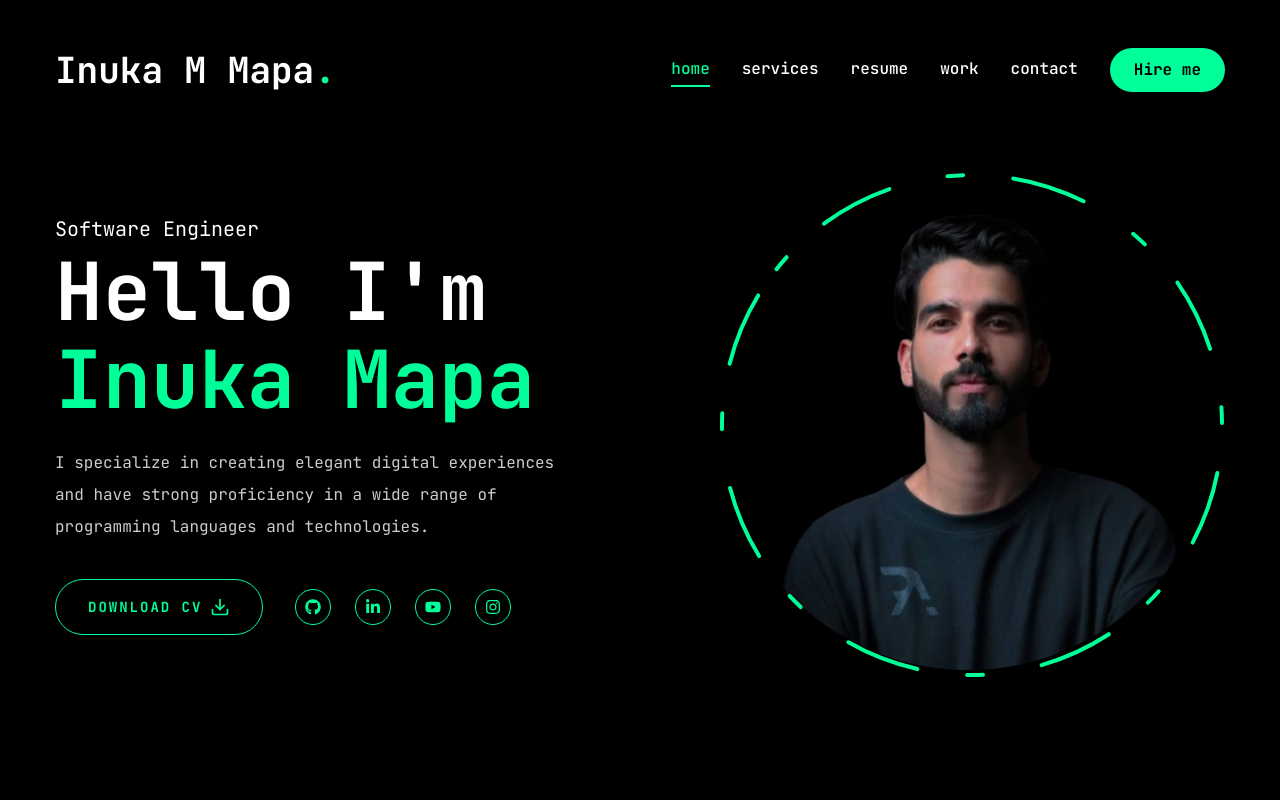
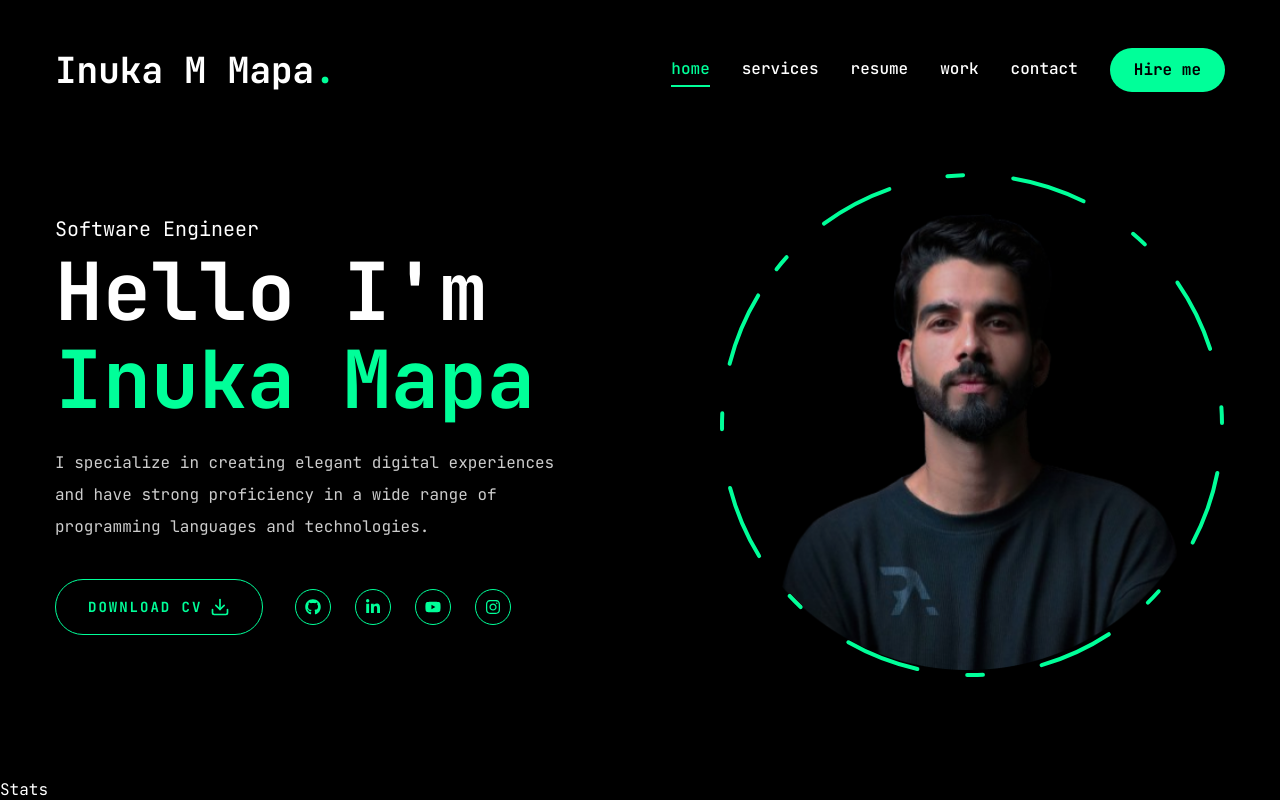
Before and after one commit to InukaMapa/My-New-Portfolio, a Next.js app: page / in a window 1280 px wide. Built offline with nearby package versions, Linux system fonts and the light colour scheme.

Commit message:
update Stats.jsx

```diff
--- a/app/page.jsx
+++ b/app/page.jsx
@@ -2,6 +2,7 @@ import { Button } from "@/components/ui/button";
 import { FiDownload } from "react-icons/fi";
 import Social from "@/components/Social";
 import Photo from "@/components/Photo";
+import Stats from"@/components/Stats";
 
 
 
@@ -40,6 +41,7 @@ const Home = () => {
           </div>
       </div>
     </div>
+    <Stats />
   </section>;
 };
 
--- /dev/null
+++ b/components/Stats.jsx
@@ -0,0 +1,7 @@
+"use client";
+
+const Stats = () => {
+    return<div>Stats</div>;
+};
+
+export default Stats;
--- a/package.json
+++ b/package.json
@@ -24,6 +24,7 @@
     "next": "15.3.3",
     "postcss": "^8.5.5",
     "react": "^19.0.0",
+    "react-countup": "^6.5.3",
     "react-dom": "^19.0.0",
     "react-icons": "^5.5.0",
     "tailwind-merge": "^3.3.1",
```
Also changed, not shown: 1 other file (tests, documents, lock files or other folders).
